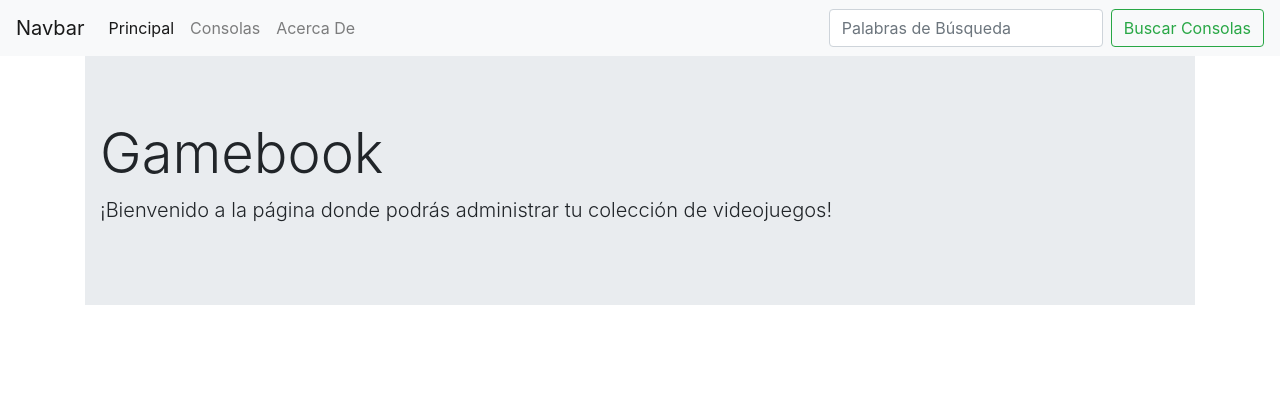
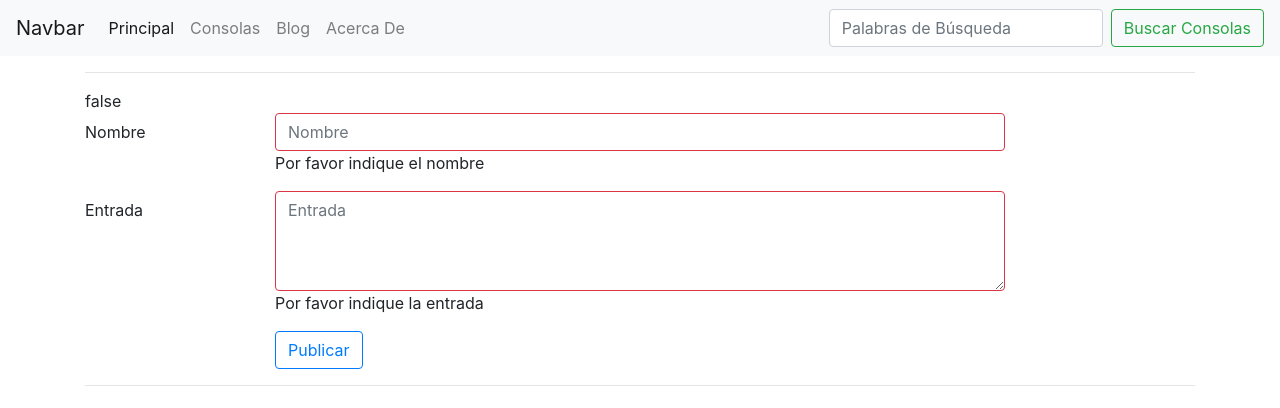
Before and after one commit to sanchezpili6/angularBuscador, an Angular app: page /blog in a window 1280 px wide. Before the commit this address led to /principal. Shown: the top 408 px of the page. Built offline with nearby package versions, Linux system fonts and the light colour scheme.

Commit message:
practica equipo angular formularios al 82%

```diff
--- a/src/app/app.routes.ts
+++ b/src/app/app.routes.ts
@@ -7,7 +7,8 @@ import { ConsolasComponent } from './componentes/consolas/consolas.component';
 import { InfoconsolaComponent } from './componentes/infoconsola/infoconsola.component';
 import { JuegosconsolaComponent } from './componentes/juegosconsola/juegosconsola.component';
 import { JuegoComponent } from './componentes/juego/juego.component';
-import { ReconsolasComponent} from './componentes/buscador/reconsolas/reconsolas.component';
+import { ResconsolasComponent } from './componentes/buscador/resconsolas/resconsolas.component';
+import { BlogComponent } from './componentes/blog/blog.component';
 
 const APP_ROUTES: Routes = [
 
@@ -15,13 +16,14 @@ const APP_ROUTES: Routes = [
   { path: 'principal', component: PrincipalComponent },
   { path: 'acercade', component: AcercadeComponent },
   { path: 'consolas', component: ConsolasComponent },
+  { path: 'blog', component: BlogComponent},
 
   //{ path: 'consolas/infoconsola/id', component: InfoconsolaComponent }, cambia por:
   { path: 'infoconsola/:id', component: InfoconsolaComponent },
 
   { path: 'juegosconsola/:id', component: JuegosconsolaComponent },
   { path: 'juego/:idConsola/:idJuego', component: JuegoComponent },
-  { path: 'reconsolas/palabraBusqueda', component: ReconsolasComponent},
+  { path: 'resconsolas/:palabrasBusqueda', component: ResconsolasComponent},
   { path: '**', pathMatch: 'full', redirectTo: 'principal' }
 
 ];
--- /dev/null
+++ b/src/app/componentes/blog/blog.component.html
@@ -0,0 +1,54 @@
+<hr>
+{{ blog.valid }}
+<form [formGroup]="blog" (ngSubmit)="publicar()">
+    <div>
+        <div class="form-group row"><label class="col-2 col-form-label">Nombre</label>
+            <div class="col-8"><input class="form-control"
+                type="text"
+                placeholder="Nombre"
+                formControlName="nombre"
+                [ngClass]= "{ 'is-invalid': !blog.get('nombre').valid }"
+                >
+                <div *ngIf= "blog.controls['nombre'].errors?.required"
+                    class="form-control-feedback"
+                >
+                    Por favor indique el nombre
+                </div>
+                <div *ngIf= "blog.controls['nombre'].errors?.minlength"
+                    class="form-control-feedback"
+                >
+                    El nombre debe contener por lo menos 5 caracteres.
+                </div>
+            </div>
+        </div>
+        <div class="form-group row"><label class="col-2 col-form-label">Entrada</label>
+            <div class="col-8"><textarea class="form-control"
+                placeholder="Entrada"
+                formControlName="entrada"
+                style="height: 100px"
+                [ngClass]= "{ 'is-invalid': !blog.get('entrada').valid }"
+                ></textarea>
+                <div *ngIf= "blog.controls['entrada'].errors?.required"
+                    class="form-control-feedback"
+                >
+                    Por favor indique la entrada
+                </div>
+                <div *ngIf= "blog.controls['entrada'].errors?.minlength"
+                    class="form-control-feedback"
+                >
+                    La entrada debe contener por lo menos 10 caracteres
+                </div>
+                <div *ngIf= "blog.controls['entrada'].errors?.maxlength"
+                    class="form-control-feedback"
+                >
+                    El nombre debe contener máximo 30 caracteres.
+                </div>
+            </div>
+        </div>
+    </div>
+    <div class="form-group row"><label class="col-2 col-form-label">&nbsp;</label>
+        <div class="input-group col-md-8"><button type="submit" class="btn btn-outline-primary">Publicar</button></div>
+    </div>
+
+</form>
+<hr>
--- /dev/null
+++ b/src/app/componentes/blog/blog.component.ts
@@ -0,0 +1,27 @@
+import { Component, OnInit } from '@angular/core';
+import { FormGroup, FormControl, Validators } from '@angular/forms'
+
+@Component({
+  selector: 'app-blog',
+  templateUrl: './blog.component.html',
+  styleUrls: ['./blog.component.css']
+})
+export class BlogComponent implements OnInit {
+
+  blog:FormGroup;
+
+  constructor() {
+    this.blog = new FormGroup({
+      'nombre': new FormControl('', [Validators.required, Validators.minLength(5)]),
+      'entrada': new FormControl('', [Validators.required, Validators.minLength(10), Validators.maxLength(30)])
+    })
+  }
+
+  ngOnInit(): void {
+  }
+
+  publicar(){
+    console.log(this.blog.value);
+  }
+
+}
--- a/src/app/componentes/buscador/reconsolas/reconsolas.component.html
+++ /dev/null
@@ -1 +0,0 @@
-<p>reconsolas works!</p>
--- a/src/app/componentes/buscador/reconsolas/reconsolas.component.ts
+++ /dev/null
@@ -1,19 +0,0 @@
-import { Component, OnInit } from '@angular/core';
-import { ActivatedRoute } from '@angular/router';
-
-@Component({
-  selector: 'app-reconsolas',
-  templateUrl: './reconsolas.component.html',
-  styleUrls: ['./reconsolas.component.css']
-})
-export class ReconsolasComponent implements OnInit {
-
-  constructor(private activatedRoute:ActivatedRoute) { }
-
-  ngOnInit(): void {
-    this.activatedRoute.params.subscribe(params => {
-      console.log(params['palabrasBusqueda']);
-    })
-  }
-
-}
--- /dev/null
+++ b/src/app/componentes/buscador/resconsolas/resconsolas.component.html
@@ -0,0 +1,13 @@
+<h1>Tu búsqueda: <small>{{ palabrasBusqueda }}</small></h1>
+<hr>
+<div class="row">
+  <div class="card" style="width: 18rem;" *ngFor="let consola of consolas; let i= index"><img class="card-img-top"
+      [src]="consola.imagen" [alt]="consola.nombre">
+    <div class="card-body">
+      <h5 class="card-title">{{consola.nombre}}</h5>
+      <p class="card-text">{{consola.descripcion}}</p>
+      <!--Utilizamos '/infoconsola' en lugar de 'infoconsola' para evitar que en el archivo 'app.routes.ts' se tenga que declarar como 'consolas/infoconsola/:id' detal forma que la URL quedaría como http://localhost:4200/infoconsola/0 --><a
+        [routerLink]="['/infoconsola',i]" class="btn btn-primary">Información</a>
+    </div>
+  </div>
+</div>
--- /dev/null
+++ b/src/app/componentes/buscador/resconsolas/resconsolas.component.ts
@@ -0,0 +1,27 @@
+import { Component, OnInit } from '@angular/core';
+import { ActivatedRoute } from '@angular/router';
+import { ConsolasService } from '../../../servicios/consolas.service';
+
+@Component({
+  selector: 'app-resconsolas',
+  templateUrl: './resconsolas.component.html',
+  styleUrls: ['./resconsolas.component.css']
+})
+export class ResconsolasComponent implements OnInit {
+
+  consolas:any[] = [];
+  palabrasBusqueda:string;
+
+  constructor(private activatedRoute: ActivatedRoute,
+    private consolasService:ConsolasService) { }
+
+  ngOnInit() {
+    this.activatedRoute.params.subscribe(params => {
+      console.log(params['palabrasBusqueda']);
+      this.palabrasBusqueda = params['palabrasBusqueda'];
+      this.consolas = this.consolasService.buscarConsolas(this.palabrasBusqueda);
+      console.log(this.consolas);
+    })
+  }
+
+}
--- a/src/app/componentes/comunes/encabezado/encabezado.component.html
+++ b/src/app/componentes/comunes/encabezado/encabezado.component.html
@@ -13,6 +13,9 @@
         <a class="nav-link" [routerLink]="['consolas']">Consolas</a>
       </li>
       <li class="nav-item">
+        <a class="nav-link" [routerLink]="['blog']">Blog</a>
+      </li>
+      <li class="nav-item">
         <a class="nav-link" [routerLink]="['acercade']">Acerca De</a>
       </li>
     </ul>
--- a/src/app/componentes/comunes/encabezado/encabezado.component.ts
+++ b/src/app/componentes/comunes/encabezado/encabezado.component.ts
@@ -1,6 +1,5 @@
 import { Component, OnInit } from '@angular/core';
 import { Router } from '@angular/router';
-
 @Component({
   selector: 'app-encabezado',
   templateUrl: './encabezado.component.html',
@@ -15,7 +14,7 @@ export class EncabezadoComponent implements OnInit {
 
   buscarConsolas(palabras:string){
     console.log(palabras);
-    this.router.navigate(['/reconsolas', palabras])
+    this.router.navigate(['/resconsolas', palabras]);
     }
 
 }
```
Also changed, not shown: src/app/app.module.ts (+8 -4 lines), src/app/componentes/blog/blog.component.css (added), src/app/componentes/buscador/resconsolas/resconsolas.component.css (added), 2 other files (tests, documents, lock files or other folders).
